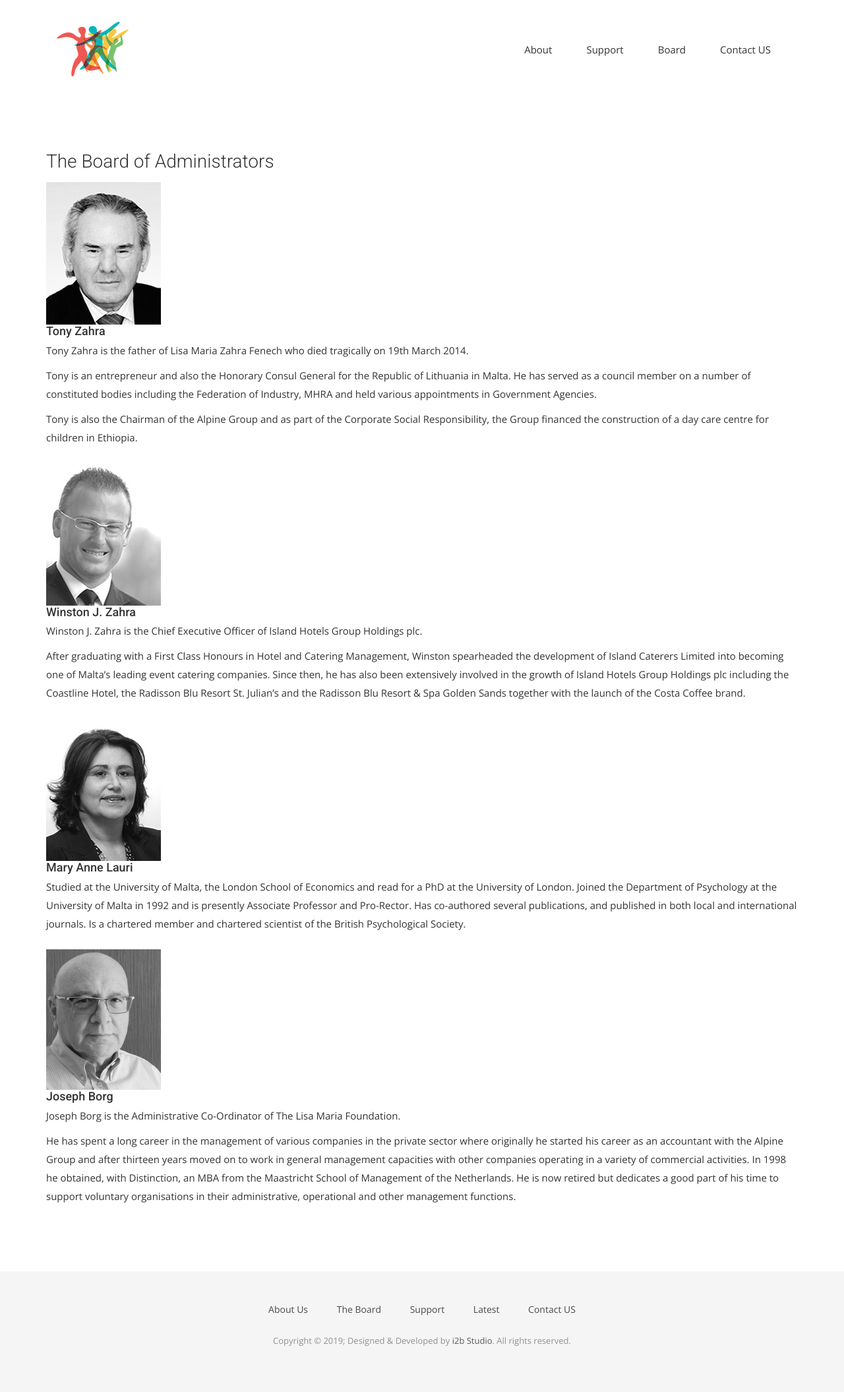
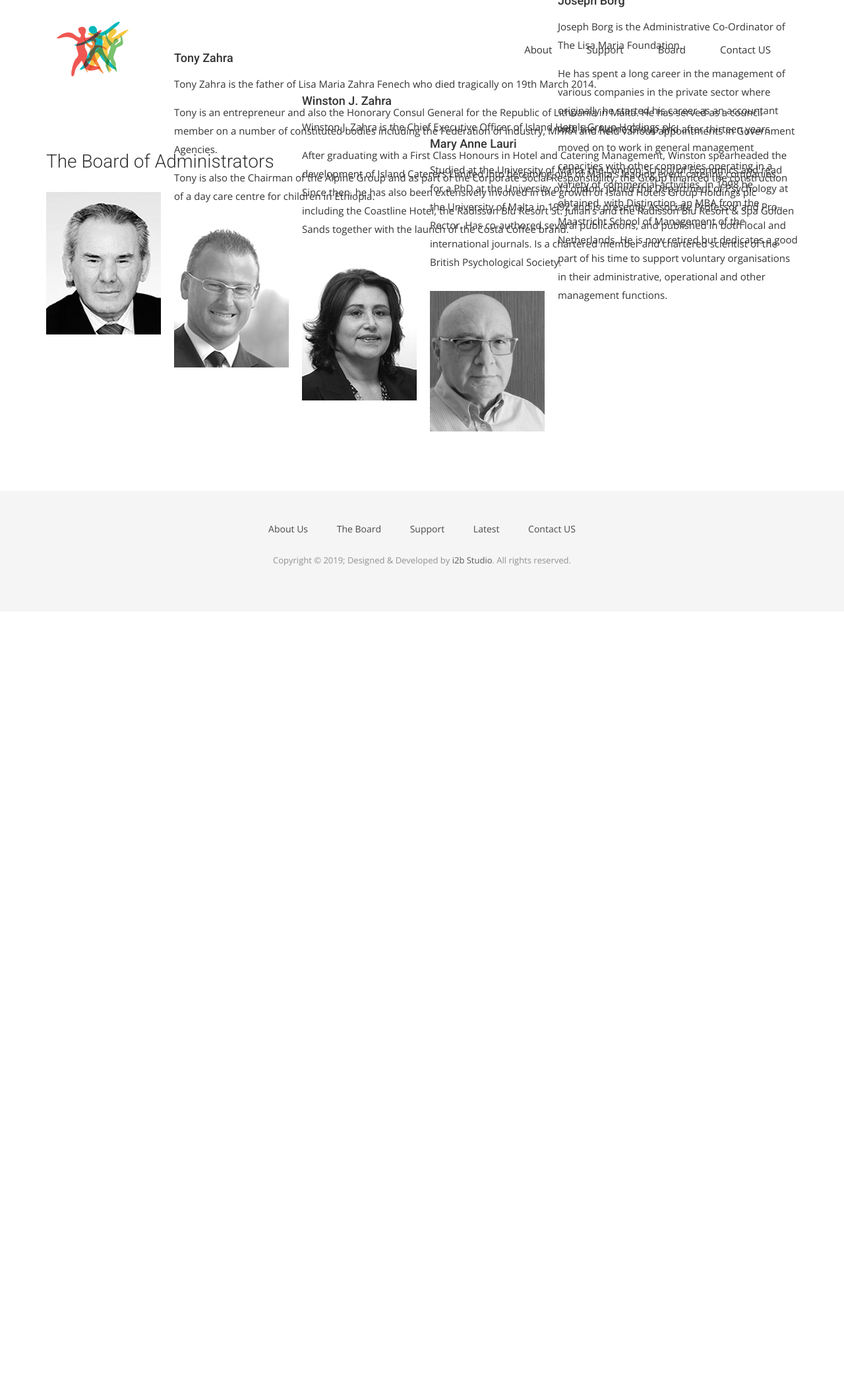
Before and after one commit to jurgencalleja/Lisa-Maria-Foundation, a Jekyll site: the page built from board.html, in a window 1280 px wide. Shown: the whole page at 66% size. Built offline with Jekyll 4.4.1, drawn with Linux system fonts in a browser that asks for light colours; nearby versions of some CDN libraries; some web fonts are replaced; after the commit the page ends 927 px from its top, so only the background shows below that.

Commit message:
update service css

```diff
--- a/css/airspace.css
+++ b/css/airspace.css
@@ -183,6 +183,45 @@ font header .navbar-default .navbar-nav li a:hover {
   font-size: 14px;
   line-height: 1.8;
 }
+
+#service .row-title {
+	margin-bottom: 30px;
+}
+
+#service .media {
+	margin-top: 30px;
+	position: relative;
+}
+#service .media .image {
+	float: left;
+	margin-right: 20px;
+}
+#service .media .media-body {
+	padding: 10px 0;
+}
+#service .media .media-body .media-text-wrap {
+	position: absolute;
+	bottom: 0;
+}
+#service .media .media-body .media-text-wrap .media-heading {
+	margin-bottom: 15px;
+}
+#service .media .media-body .media-text-wrap p {
+	margin-bottom: 15px;
+}
+#service .media .media-body .media-text-wrap p:last-child {
+	margin-bottom: 0px;
+}
+@media (max-width: 991px) {
+	#service .media .image {
+		float: none;
+	}
+	#service .media .media-body .media-text-wrap {
+		position: relative;
+	}
+}
+
+
 /*--
 	call-to-action Start
 --*/
@@ -807,39 +846,39 @@ footer .footer-manu ul li a:hover {
 import from legacy css
 */
 
-.articles .row-title {
+#service .row-title {
 	margin-bottom: 30px;
 }
 
-.articles .media {
+#service .media {
 	margin-top: 30px;
 	position: relative;
 }
-.articles .media .image {
+#service .media .image {
 	float: left;
 	margin-right: 20px;
 }
-.articles .media .media-body {
+#service .media .media-body {
 	padding: 10px 0;
 }
-.articles .media .media-body .media-text-wrap {
+#service .media .media-body .media-text-wrap {
 	position: absolute;
 	bottom: 0;
 }
-.articles .media .media-body .media-text-wrap .media-heading {
+#service .media .media-body .media-text-wrap .media-heading {
 	margin-bottom: 15px;
 }
-.articles .media .media-body .media-text-wrap p {
+#service .media .media-body .media-text-wrap p {
 	margin-bottom: 15px;
 }
-.articles .media .media-body .media-text-wrap p:last-child {
+#service .media .media-body .media-text-wrap p:last-child {
 	margin-bottom: 0px;
 }
 @media (max-width: 991px) {
-	.articles .media .image {
+	#service .media .image {
 		float: none;
 	}
-	.articles .media .media-body .media-text-wrap {
+	#service .media .media-body .media-text-wrap {
 		position: relative;
 	}
 }
```
